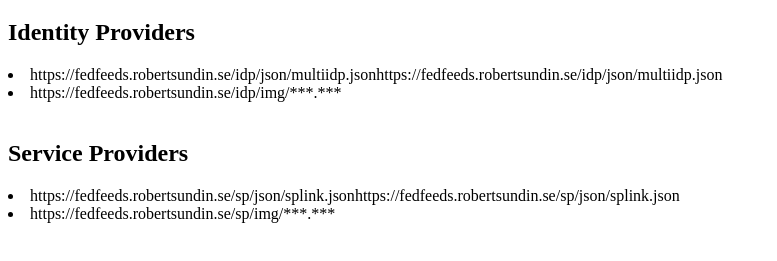
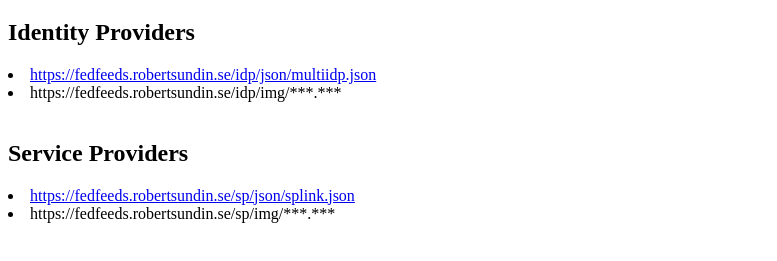
Before and after one commit to rob1sun/fedfeeds, a plain HTML site: page index.html in a window 1280 px wide. Shown: the part 61-322 px from the top of the page, without its empty margins (0-777 px from the left). Drawn offline with Linux system fonts and the light colour scheme.

Commit message:
Update index.html

```diff
--- a/index.html
+++ b/index.html
@@ -6,10 +6,10 @@
 <body>
   <h1>Innehåll på subdomänen fedfeeds<br></h1>
   <h2>Identity Providers</h2>
-  <li><a>https://fedfeeds.robertsundin.se/idp/json/multiidp.json</a>https://fedfeeds.robertsundin.se/idp/json/multiidp.json</li>
+  <li><a href="https://fedfeeds.robertsundin.se/idp/json/multiidp.json">https://fedfeeds.robertsundin.se/idp/json/multiidp.json</a></li>
   <li>https://fedfeeds.robertsundin.se/idp/img/***.***</li>
   <br>
   <h2>Service Providers</h2>
-  <li><a>https://fedfeeds.robertsundin.se/sp/json/splink.json</a>https://fedfeeds.robertsundin.se/sp/json/splink.json</li>
+  <li><a href="https://fedfeeds.robertsundin.se/sp/json/splink.json">https://fedfeeds.robertsundin.se/sp/json/splink.json</a></li>
     <li>https://fedfeeds.robertsundin.se/sp/img/***.***
 </body>
```
